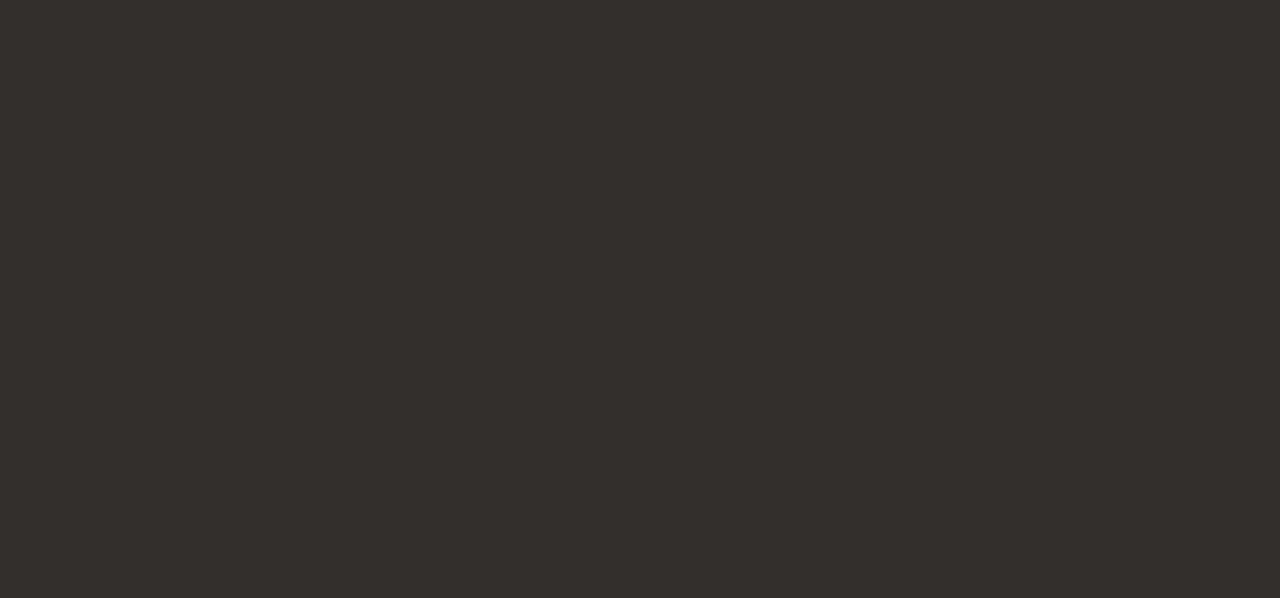
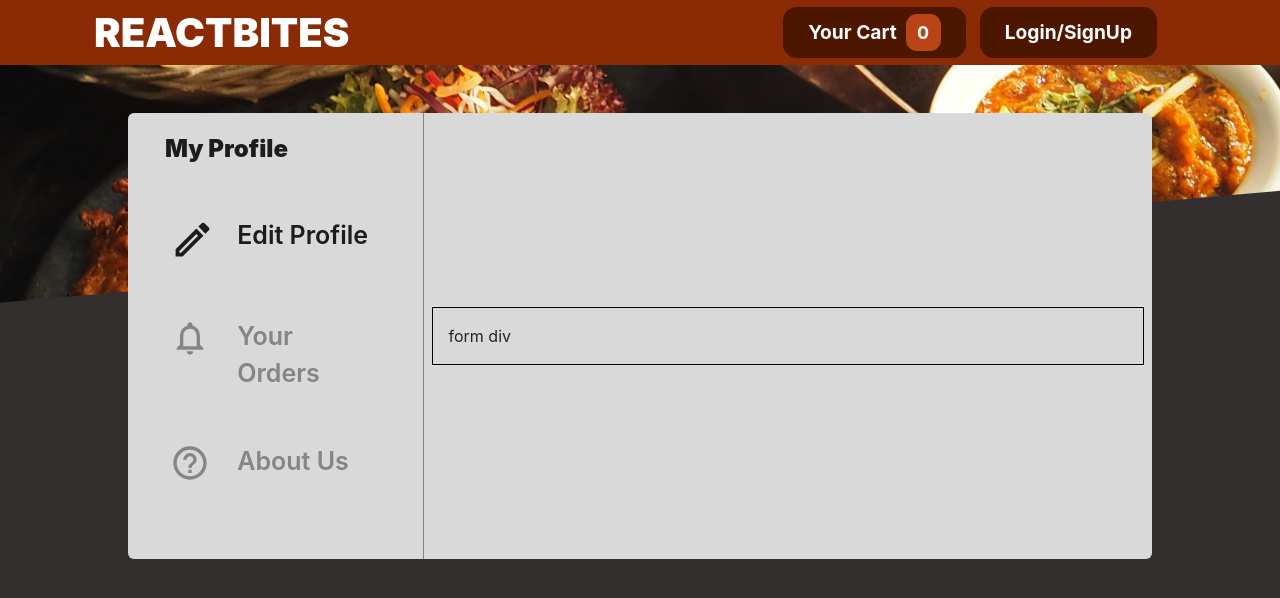
Before and after one commit to jasmeetsingh-1/reactbites, a React (Create React App) app: page /my_profile in a window 1280 px wide. Before the commit this address had no page. Shown: the top 598 px of the page. Built offline with nearby package versions, Linux system fonts and the light colour scheme.

Commit message:
new my profile page

```diff
--- a/src/App.js
+++ b/src/App.js
@@ -6,6 +6,7 @@ import { useState } from "react";
 import Cart from "./components/Modals/CartModal/Cart";
 import OrderForm from "./components/orderForm/orderform";
 import TempFile from "./components/temp/tempFiles";
+import MyProfile from "./components/profile/profile";
 
 function App() {
   const [showingCart, setShowingCart] = useState(false);
@@ -42,6 +43,16 @@ function App() {
       />
       <Route path="/login" exact element={<LoginPage />} />
       <Route exact path="/tempFile" element={<TempFile />} />
+      <Route
+        path="/my_profile"
+        element={
+          <>
+            <Header openCart={openingCart} />
+            <MyProfile />
+            {showingCart && <Cart closeCart={closingCart} />}
+          </>
+        }
+      />
     </Routes>
   );
 }
--- /dev/null
+++ b/src/components/cssFIles/profile/profile.css
@@ -0,0 +1,48 @@
+.profile-css-main-div {
+  border-radius: 6px;
+  background: #d9d9d9;
+  /* width: max-content; */
+  min-width: 80%;
+  display: flex;
+  flex-direction: row;
+  justify-content: space-between;
+  align-items: center;
+  height: -moz-fit-content;
+  height: fit-content;
+  margin: 0 3rem;
+}
+
+.profile-css-menu-div-holder {
+  width: max-content;
+  border-right: 1px solid #858585;
+  padding: 1rem 2rem;
+}
+
+.profile-css-form-div-holder {
+  width: 70%;
+  border: 1px solid black;
+  margin: 0.5rem;
+  padding: 1rem;
+}
+
+.profile-css-menu-active {
+  color: #1c1c1c !important;
+}
+
+.profile-css-menu-items {
+  cursor: pointer;
+  color: #858585;
+  font-size: 25px;
+  font-weight: 600;
+  display: flex;
+  gap: 1.7rem;
+  margin: 50px 10px;
+}
+
+.profile-css-menu-heading {
+  cursor: pointer;
+  color: #1c1c1c;
+  font-weight: 900;
+  font-size: 1.5rem;
+  margin: 2px 5px;
+}
--- /dev/null
+++ b/src/components/profile/profile.jsx
@@ -0,0 +1,122 @@
+import React, { useState } from "react";
+import "../cssFIles/profile/profile.css";
+
+function MyProfile() {
+  const [activeMenu, setActiveMenu] = useState(1);
+  return (
+    <>
+      <div
+        style={{ display: "flex", justifyContent: "center", marginTop: "3rem" }}
+      >
+        <div className="profile-css-main-div">
+          <div className="profile-css-menu-div-holder">
+            <div
+              className="profile-css-menu-heading"
+              onClick={() => {
+                setActiveMenu(1);
+              }}
+            >
+              My Profile
+            </div>
+            <div
+              className={`profile-css-menu-items ${
+                activeMenu === 1 ? "profile-css-menu-active" : ""
+              }`}
+              onClick={(e) => {
+                setActiveMenu(1);
+              }}
+            >
+              <span>
+                <svg
+                  xmlns="http://www.w3.org/2000/svg"
+                  width="40"
+                  height="40"
+                  viewBox="0 0 40 40"
+                  fill="none"
+                >
+                  <g clip-path="url(#clip0_2_55)">
+                    <path
+                      d="M26.3625 16.9125L28.0875 18.6375L11.1 35.625H9.375V33.9L26.3625 16.9125ZM33.1125 5.625C32.6437 5.625 32.1562 5.8125 31.8 6.16875L28.3687 9.6L35.4 16.6312L38.8312 13.2C39.5625 12.4688 39.5625 11.2875 38.8312 10.5563L34.4438 6.16875C34.0688 5.79375 33.6 5.625 33.1125 5.625ZM26.3625 11.6063L5.625 32.3438V39.375H12.6562L33.3937 18.6375L26.3625 11.6063Z"
+                      fill={activeMenu === 1 ? "#1C1C1C" : "#858585"}
+                    />
+                  </g>
+                  <defs>
+                    <clipPath id="clip0_2_55">
+                      <rect width="45" height="45" fill="white" />
+                    </clipPath>
+                  </defs>
+                </svg>
+              </span>
+              Edit Profile
+            </div>
+            <div
+              className={`profile-css-menu-items ${
+                activeMenu === 2 ? "profile-css-menu-active" : ""
+              }`}
+              onClick={(e) => {
+                setActiveMenu(2);
+              }}
+            >
+              <span>
+                <svg
+                  xmlns="http://www.w3.org/2000/svg"
+                  width="40"
+                  height="40"
+                  viewBox="0 0 40 40"
+                  fill="none"
+                >
+                  <g clip-path="url(#clip0_2_58)">
+                    <path
+                      d="M20 36.6667C21.8334 36.6667 23.3334 35.1667 23.3334 33.3333H16.6667C16.6667 35.1667 18.1667 36.6667 20 36.6667ZM30 26.6667V18.3333C30 13.2167 27.2834 8.93334 22.5 7.8V6.66667C22.5 5.28334 21.3834 4.16667 20 4.16667C18.6167 4.16667 17.5 5.28334 17.5 6.66667V7.8C12.7334 8.93334 10 13.2 10 18.3333V26.6667L6.66669 30V31.6667H33.3334V30L30 26.6667ZM26.6667 28.3333H13.3334V18.3333C13.3334 14.2 15.85 10.8333 20 10.8333C24.15 10.8333 26.6667 14.2 26.6667 18.3333V28.3333Z"
+                      fill={activeMenu === 2 ? "#1C1C1C" : "#858585"}
+                    />
+                  </g>
+                  <defs>
+                    <clipPath id="clip0_2_58">
+                      <rect width="40" height="40" fill="white" />
+                    </clipPath>
+                  </defs>
+                </svg>
+              </span>
+              Your Orders
+            </div>
+            <div
+              className={`profile-css-menu-items ${
+                activeMenu === 3 ? "profile-css-menu-active" : ""
+              }`}
+              onClick={(e) => {
+                setActiveMenu(3);
+              }}
+            >
+              <span>
+                <svg
+                  xmlns="http://www.w3.org/2000/svg"
+                  width="40"
+                  height="40"
+                  viewBox="0 0 40 40"
+                  fill="none"
+                >
+                  <g clip-path="url(#clip0_2_69)">
+                    <path
+                      d="M18.3333 30H21.6666V26.6667H18.3333V30ZM20 3.33334C10.8 3.33334 3.33331 10.8 3.33331 20C3.33331 29.2 10.8 36.6667 20 36.6667C29.2 36.6667 36.6666 29.2 36.6666 20C36.6666 10.8 29.2 3.33334 20 3.33334ZM20 33.3333C12.65 33.3333 6.66665 27.35 6.66665 20C6.66665 12.65 12.65 6.66667 20 6.66667C27.35 6.66667 33.3333 12.65 33.3333 20C33.3333 27.35 27.35 33.3333 20 33.3333ZM20 10C16.3166 10 13.3333 12.9833 13.3333 16.6667H16.6666C16.6666 14.8333 18.1666 13.3333 20 13.3333C21.8333 13.3333 23.3333 14.8333 23.3333 16.6667C23.3333 20 18.3333 19.5833 18.3333 25H21.6666C21.6666 21.25 26.6666 20.8333 26.6666 16.6667C26.6666 12.9833 23.6833 10 20 10Z"
+                      fill={activeMenu === 3 ? "#1C1C1C" : "#858585"}
+                    />
+                  </g>
+                  <defs>
+                    <clipPath id="clip0_2_69">
+                      <rect width="40" height="40" fill="white" />
+                    </clipPath>
+                  </defs>
+                </svg>
+              </span>
+              About Us
+            </div>
+          </div>
+          <div className="profile-css-form-div-holder">form div</div>
+        </div>
+      </div>
+    </>
+  );
+}
+
+export default MyProfile;
```
